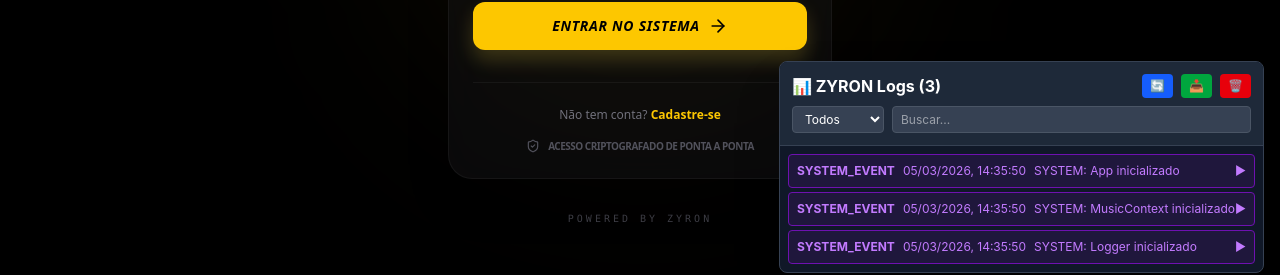
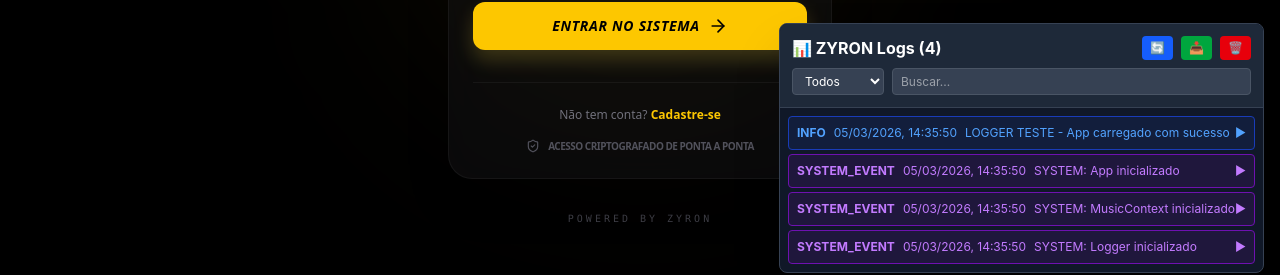
Before and after one commit to raimundoemanuel94/zyron, a React (Vite) app: page / in a window 1280 px wide. Shown: the part 511-786 px from the top of the page. Built offline with nearby package versions, Linux system fonts and the light colour scheme; no server answers.

Commit message:
test: add forced log to debug logger functionality

```diff
--- a/src/App.jsx
+++ b/src/App.jsx
@@ -28,6 +28,13 @@ function App() {
       userAgent: navigator.userAgent,
       url: window.location.href,
       timestamp: new Date().toISOString()
+    });
+
+    // Log de teste forçado
+    logger.info('LOGGER TESTE - App carregado com sucesso', {
+      test: true,
+      environment: process.env.NODE_ENV,
+      loggerVersion: '1.0.0'
     });
 
     supabase.auth.getSession().then(({ data: { session } }) => {
```
